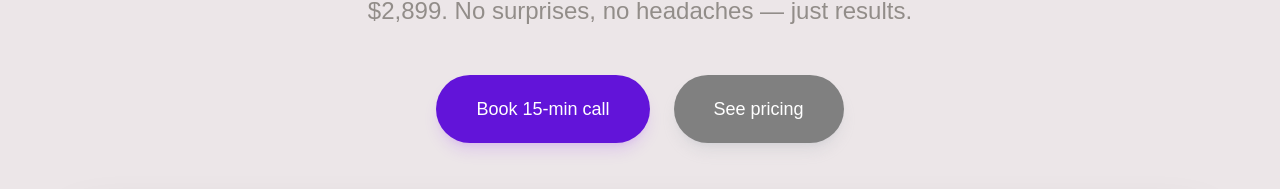
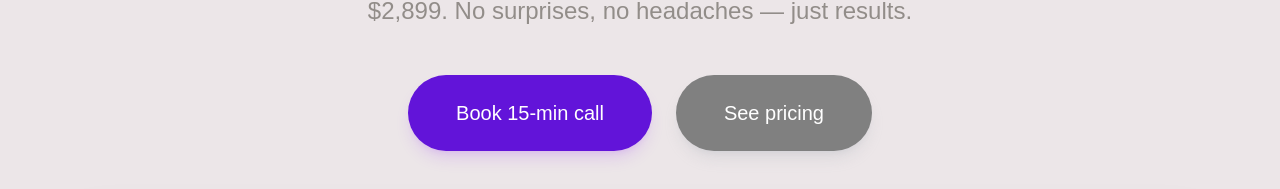
Before and after one commit to Bonniexu9461/bonbondesign, a React (Vite) app: page / in a window 1280 px wide. Shown: the part 487-676 px from the top of the page. Built offline with nearby package versions, Linux system fonts and the light colour scheme; grey boxes are pictures that could not be loaded; a web font is replaced by a local one.

Commit message:
Update SEO domain to bonbondesign.com.au and increase button sizes

```diff
--- a/src/components/SEO.tsx
+++ b/src/components/SEO.tsx
@@ -16,7 +16,7 @@ export const SEO = ({
   name = "Bonbon Design",
   type = "website",
   image = "/images/og-image.jpg", // Make sure to add an actual OG image later
-  url = "https://bonbondesign.com" // Replace with actual domain
+  url = "https://www.bonbondesign.com.au" // Replace with actual domain
 }: SEOProps) => {
 
   const structuredData = {
--- a/src/components/home/HeroSection.tsx
+++ b/src/components/home/HeroSection.tsx
@@ -41,12 +41,12 @@ export const HeroSection = () => {
           className="flex flex-row items-center justify-center gap-3 md:gap-6 mb-12 flex-nowrap"
         >
           <Link to="https://tally.so/r/2EBZlV" target="_blank" rel="noopener noreferrer">
-            <Button size="lg" className="bg-primary hover:bg-primary/90 text-white rounded-full px-5 md:px-10 py-4 md:py-5 text-sm md:text-lg shadow-lg shadow-purple-500/20 whitespace-nowrap">
+            <Button size="lg" className="bg-primary hover:bg-primary/90 text-white rounded-full px-6 md:px-12 py-5 md:py-6 text-base md:text-xl shadow-lg shadow-purple-500/20 whitespace-nowrap">
               Book 15-min call
             </Button>
           </Link>
           <Link to="#pricing">
-            <Button variant="secondary" size="lg" className="rounded-full px-5 md:px-10 py-4 md:py-5 text-sm md:text-lg bg-[#808080] text-white hover:bg-[#666666] shadow-lg shadow-gray-400/20 whitespace-nowrap">
+            <Button variant="secondary" size="lg" className="rounded-full px-6 md:px-12 py-5 md:py-6 text-base md:text-xl bg-[#808080] text-white hover:bg-[#666666] shadow-lg shadow-gray-400/20 whitespace-nowrap">
               See pricing
             </Button>
           </Link>
--- a/src/pages/AboutPage.tsx
+++ b/src/pages/AboutPage.tsx
@@ -8,7 +8,7 @@ export const AboutPage = () => {
       <SEO
         title="About Us | Bonbon Design - Brisbane Web Agency"
         description="Learn about Bonbon Design's mission to bridge the gap between DIY and big agencies. We prioritize speed, quality, and transparency."
-        url="https://bonbondesign.com/about"
+        url="https://www.bonbondesign.com.au/about"
       />
       <section className="pt-20 pb-12 md:pt-32 md:pb-20 px-4">
         <div className="container mx-auto max-w-4xl text-center">
--- a/src/pages/ContactPage.tsx
+++ b/src/pages/ContactPage.tsx
@@ -10,7 +10,7 @@ export const ContactPage = () => {
       <SEO
         title="Contact Us | Bonbon Design - Start Your Project"
         description="Ready to transform your online presence? Contact Bonbon Design in Brisbane to start your 14-day website sprint today."
-        url="https://bonbondesign.com/contact"
+        url="https://www.bonbondesign.com.au/contact"
       />
       <section className="pt-20 pb-12 md:pt-32 md:pb-24 px-4">
         <div className="container mx-auto max-w-6xl">
--- a/src/pages/LegalPage.tsx
+++ b/src/pages/LegalPage.tsx
@@ -13,7 +13,7 @@ export const LegalPage = () => {
       <SEO
         title="Legal Terms & Privacy | Bonbon Design"
         description="Read our terms of service, payment policies, and privacy commitment. Transparency is key to our partnerships."
-        url="https://bonbondesign.com/legal"
+        url="https://www.bonbondesign.com.au/legal"
       />
       <div className="pt-32 pb-24 bg-background min-h-screen">
         <div className="container mx-auto px-4 max-w-4xl">
--- a/src/pages/ServicesPage.tsx
+++ b/src/pages/ServicesPage.tsx
@@ -23,7 +23,7 @@ export const ServicesPage = () => {
       <SEO
         title="Our Services | Bonbon Design - Web Design Sprints"
         description="Explore our 7-Day Web Design Sprint. A complete website package including SEO, CMS, and custom design for a fixed price."
-        url="https://bonbondesign.com/services"
+        url="https://www.bonbondesign.com.au/services"
       />
       {/* Hero */}
       <section className="pt-20 pb-12 md:pt-32 md:pb-20 text-center px-4">
```
Also changed, not shown: public/robots.txt, 1 other file (tests, documents, lock files or other folders).
